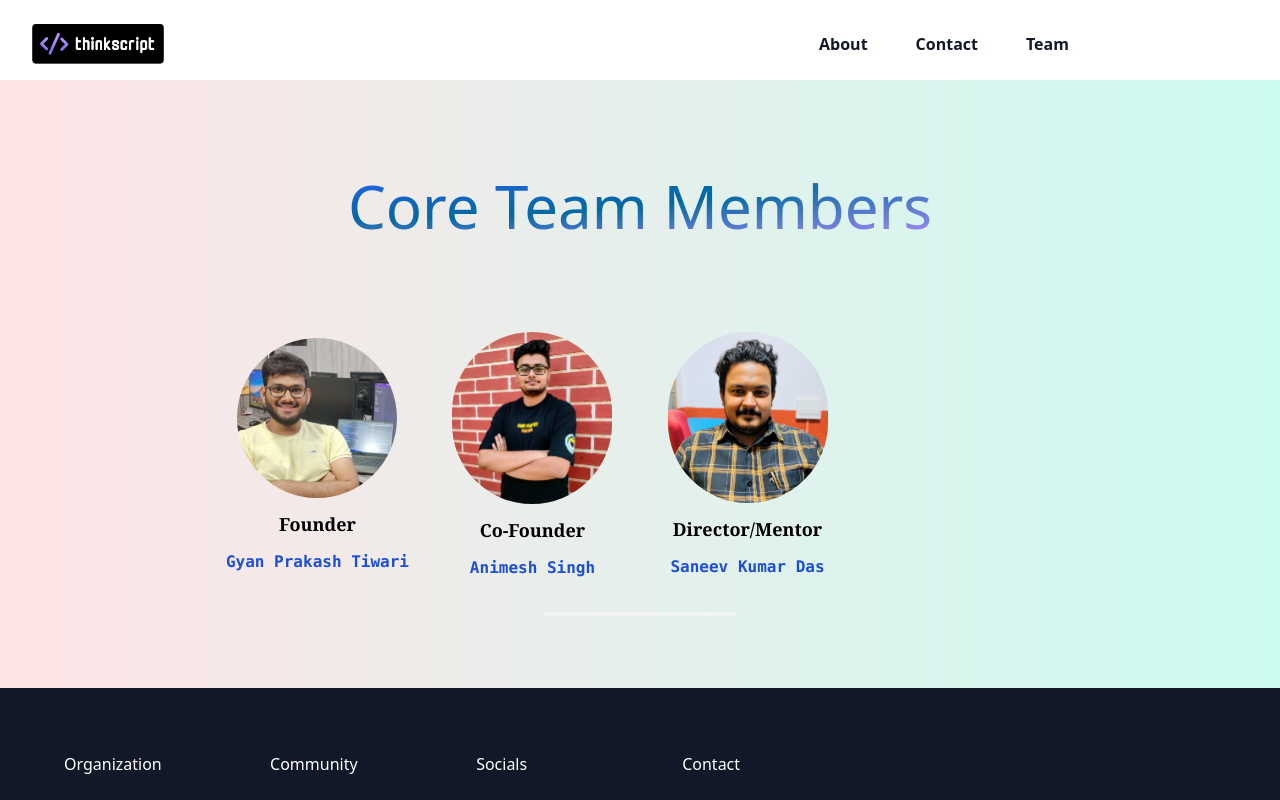
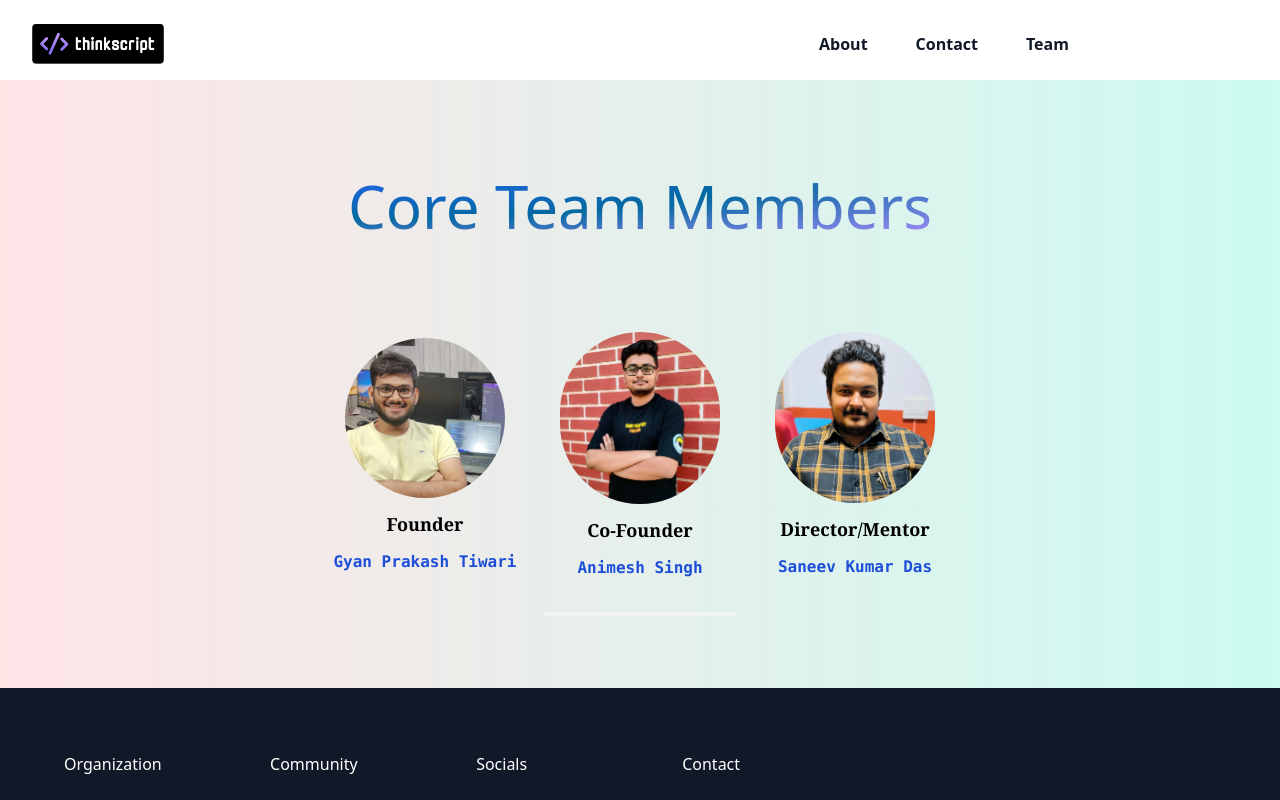
Before and after one commit to gyancodes/thinkscript.org, a React (Create React App) app: page /team in a window 1280 px wide. Shown: the top 800 px of the page. Built offline with nearby package versions, Linux system fonts and the light colour scheme.

Commit message:
UI Fixed

```diff
--- a/src/components/pages/Team/Team.jsx
+++ b/src/components/pages/Team/Team.jsx
@@ -14,7 +14,7 @@ const Team = () => {
             </h1>
           </div>
 
-          <div className="grid grid-cols-1 sm:grid-cols-4 gap-8 height mt-24 px-4 font-mono">
+          <div className="grid   grid-cols-1 sm:grid-cols-3 gap-8 height mt-24 px-4 font-mono">
             <div className="flex flex-col sm:flex-col justify-center items-center gap-3">
               <img
                 src="./images/image.jpg"
```
